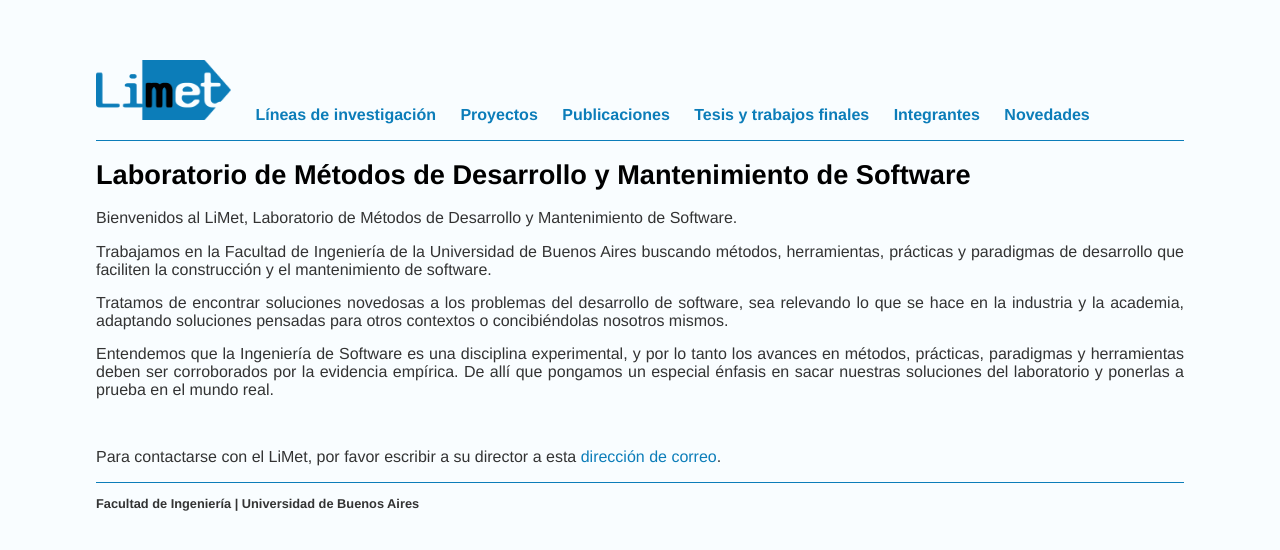
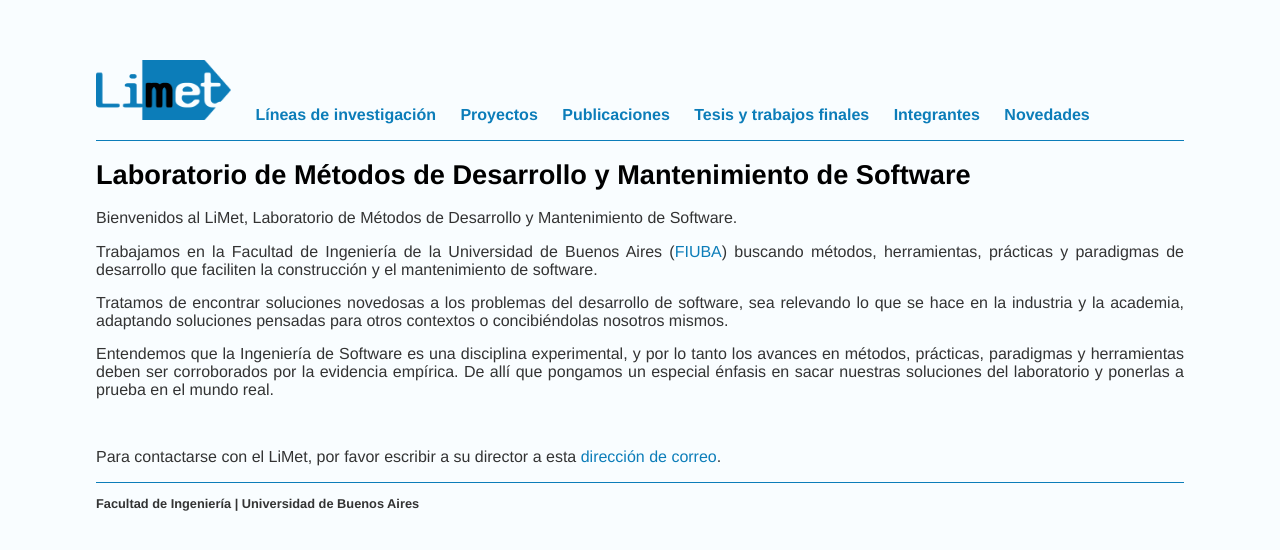
Before and after one commit to limetfiuba/limetfiuba.github.io, a Jekyll site: the page built from index.html, in a window 1280 px wide. Shown: the top 550 px of the page. Built offline with Jekyll 4.4.1, drawn with Linux system fonts in a browser that asks for light colours.

Commit message:
Update index.html

```diff
--- a/index.html
+++ b/index.html
@@ -5,7 +5,7 @@ title: LiMet
 <h1>Laboratorio de Métodos de Desarrollo y Mantenimiento de Software</h1>
 <div class="blurb">
   <p>Bienvenidos al LiMet, Laboratorio de Métodos de Desarrollo y Mantenimiento de Software.</p>
-  <p>Trabajamos en la Facultad de Ingeniería de la Universidad de Buenos Aires buscando métodos, herramientas, prácticas y paradigmas de desarrollo que faciliten la construcción y el mantenimiento de software.</p>
+  <p>Trabajamos en la Facultad de Ingeniería de la Universidad de Buenos Aires (<a href="http://www.fi.uba.ar/">FIUBA</a>) buscando métodos, herramientas, prácticas y paradigmas de desarrollo que faciliten la construcción y el mantenimiento de software.</p>
   <p>Tratamos de encontrar soluciones novedosas a los problemas del desarrollo de software, sea relevando lo que se hace en la industria y la academia, adaptando soluciones pensadas para otros contextos o concibiéndolas nosotros mismos.</p>
   <p>Entendemos que la Ingeniería de Software es una disciplina experimental, y por lo tanto los avances en métodos, prácticas, paradigmas y herramientas deben ser corroborados por la evidencia empírica. De allí que pongamos un especial énfasis en sacar nuestras soluciones del laboratorio y ponerlas a prueba en el mundo real.</p>
   <br>
```
